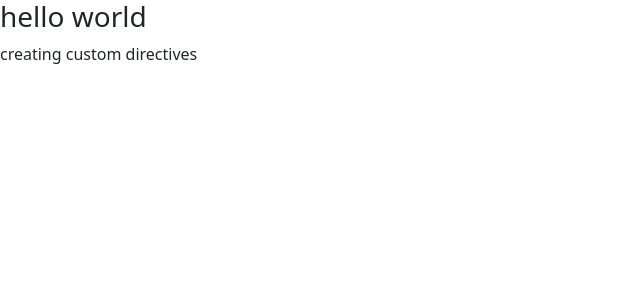
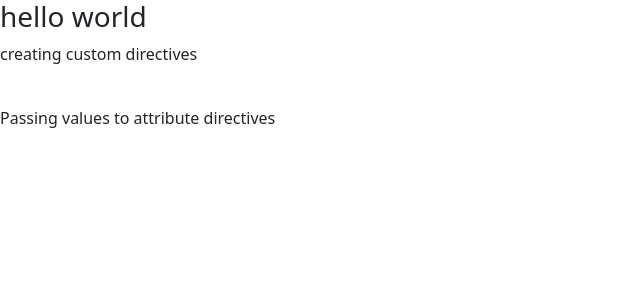
Before and after one commit to ManuDev03/angular-directive, an Angular app: page / in a window 1280 px wide. Shown: the top 300 px of the page, without its empty margins (0-640 px from the left). Built offline with nearby package versions, Linux system fonts and the light colour scheme.

Commit message:
Passing values into attribute directive

```diff
--- a/src/app/app.component.html
+++ b/src/app/app.component.html
@@ -1,2 +1,4 @@
 <h3>hello world</h3>
 <p appHighlight>creating custom directives</p>
+<br>
+<p [appHighlight]="color">Passing values to attribute directives</p>
--- a/src/app/app.component.ts
+++ b/src/app/app.component.ts
@@ -7,4 +7,5 @@ import { Component } from '@angular/core';
 })
 export class AppComponent {
   title = 'directive';
+  color = 'green'
 }
--- a/src/app/highlight.directive.ts
+++ b/src/app/highlight.directive.ts
@@ -1,12 +1,14 @@
-import { Directive, ElementRef ,HostListener} from '@angular/core';
+import { Directive, ElementRef ,HostListener, Input} from '@angular/core';
 
 @Directive({
   selector: '[appHighlight]'
 })
 export class HighlightDirective {
+  @Input()
+  appHighlight: string = ''
 
   constructor(private el: ElementRef) {
-    // el.nativeElement.style.backgroundColor="yellow"
+    // el.nativeElement.style.backgroundColor= color
   }
 
   getHighlightColor(color:string){
@@ -15,7 +17,7 @@ export class HighlightDirective {
 
   @HostListener('mouseenter')
   onMouseEnter(){
-    this.getHighlightColor("orange")
+    this.getHighlightColor(this.appHighlight)
   }
   @HostListener('mouseleave')
   onMouseLeave(){
```
